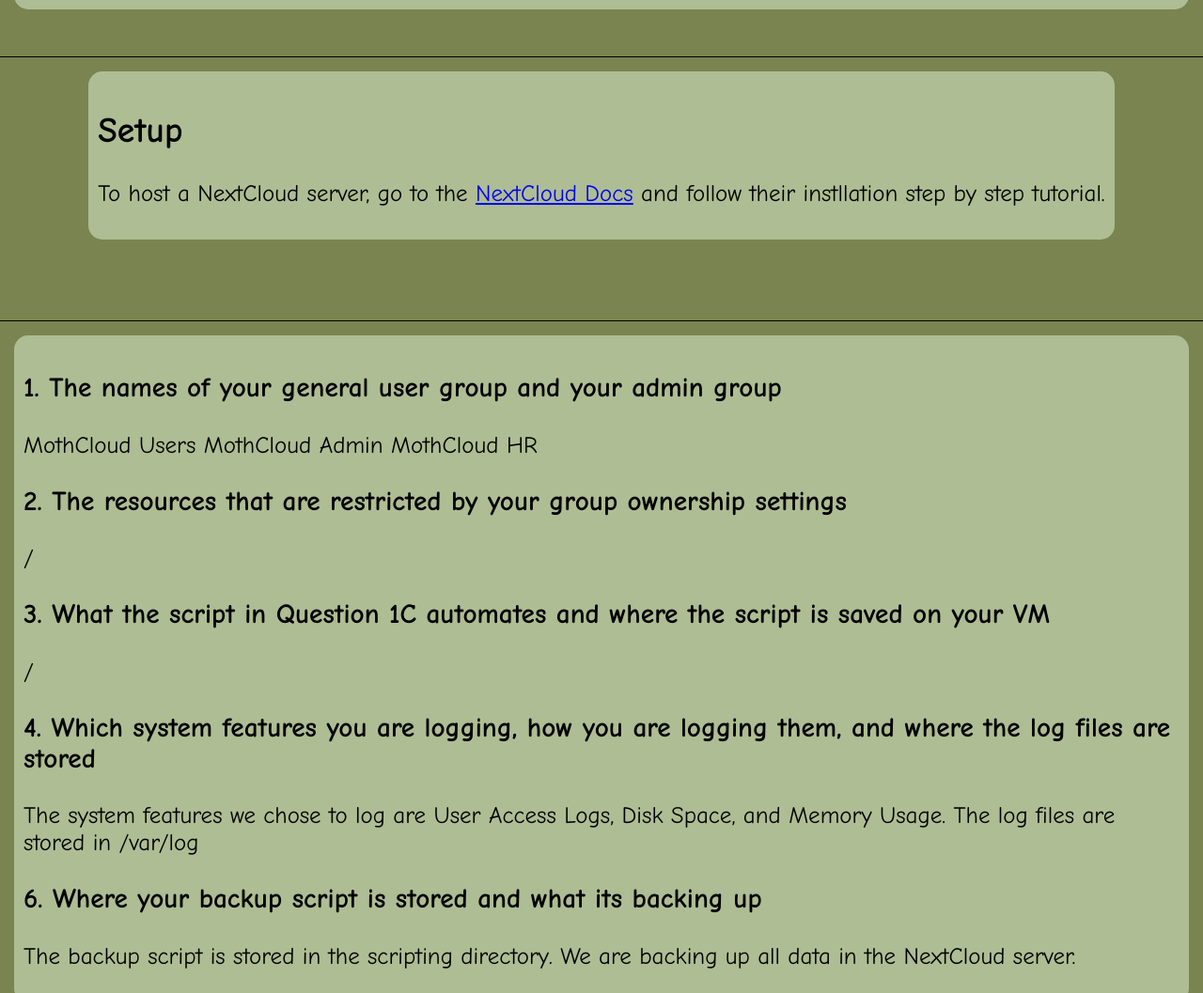
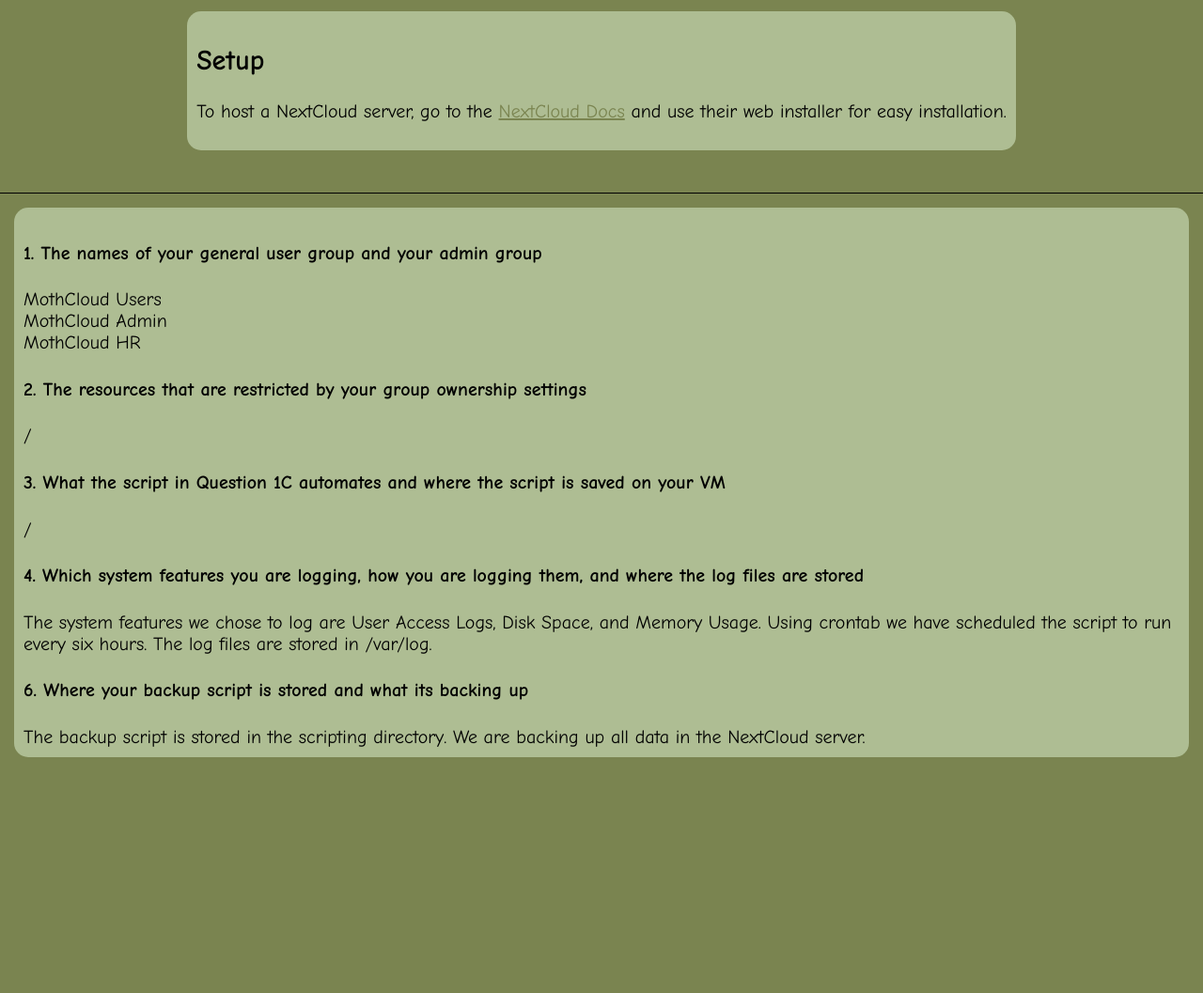
Before and after one commit to fischweinen/MothCloud, a plain HTML site: page index.html in a window 1280 px wide. Shown: the part 415-1472 px from the top of the page at 94% size. Drawn offline with Linux system fonts and the light colour scheme.

Commit message:
beep boop

```diff
--- a/css/style.css
+++ b/css/style.css
@@ -24,12 +24,12 @@ html {
   display: grid;
   grid:
   /* can put back gaps deal with that later please */
-    "overview" 45vh
-    "setup" 35vh
+    "overview" 37vh
+    "setup" 26vh
     "settings" 125vh
-    "members" 81vh
-    "screenshot" 100vh
-    "refrences" 110vh
+    "members" 67vh
+    "screenshot" 113vh
+    "refrences" 90vh
     / 1fr;
 
   gap: 1px;
@@ -60,32 +60,32 @@ html {
 .overview {
   background-color: #7a8450;
   grid-area: overview;
-  font-size: 25px;
+  font-size: 20px;
 }
 .setup {
   background-color: #7a8450;
   grid-area: setup;
-  font-size: 25px;
+  font-size: 20px;
 }
 .settings {
   background-color: #7a8450;
   grid-area: settings;
-  font-size: 25px;
+  font-size: 20px;
 }
 .members {
   background-color: #7a8450;
   grid-area: members;
-  font-size: 25px;
+  font-size: 20px;
 }
 .screenshot {
   background-color: #7a8450;
   grid-area: screenshot;
-  font-size: 25px;
+  font-size: 20px;
 }
 .refrences {
   background-color: #7a8450;
   grid-area: refrences;
-  font-size: 25px;
+  font-size: 20px;
 }
 
 /* ----------------------------------------------------------------------------------------------------------------------------------- */
@@ -96,6 +96,14 @@ html {
   padding: 10px;
   margin: 15px;
   border-radius: 15px;
+}
+
+.setup a {
+  color: #7a8450;
+}
+
+.setup a:hover {
+  color: #95969d;
 }
 
 .indent {
--- a/index.html
+++ b/index.html
@@ -14,7 +14,7 @@
   </head>
 
   <header class="head">
-    <img src="./mothcloud31.png" alt="Our logo" height="85px">
+    <img src="./mothcloud31.png" alt="Our logo" height="85px" />
     <div class="logo">MothCloud</div>
     <div class="navOptions">
       <a href="#overview">Overview</a>
@@ -50,7 +50,13 @@
         <article class="aMatcha">
           <h2>Setup</h2>
           <p>
-            To host a NextCloud server, go to the <a href="https://docs.nextcloud.com/server/latest/admin_manual/installation/source_installation.html">NextCloud Docs</a> and follow their instllation step by step tutorial.
+            To host a NextCloud server, go to the
+            <a
+              target="”_blank”"
+              href="https://nextcloud.com/install/#instructions-server"
+              >NextCloud Docs</a
+            >
+            and use their web installer for easy installation.
           </p>
         </article>
       </div>
@@ -59,23 +65,32 @@
 
       <div class="settings" id="settings">
         <article class="aMatcha">
-          <p>
-            <h3>1. The names of your general user group and your admin group</h3>
-              MothCloud Users
-              MothCloud Admin
-              MothCloud HR
-            <h3>2. The resources that are restricted by your group ownership
-            settings</h3>
-              /
-            <h3>3. What the script in Question 1C automates and where the script is
-            saved on your VM</h3>
-              /
-            <h3>4. Which system features you are logging, how you are logging
-            them, and where the log files are stored</h3>
-              The system features we chose to log are User Access Logs, Disk Space, and Memory Usage. The log files are stored in /var/log
-            <h3>6. Where your backup script is stored and what its backing up</h3>
-              The backup script is stored in the scripting directory. We are backing up all data in the NextCloud server.
-          </p>
+          <h4>1. The names of your general user group and your admin group</h4>
+          MothCloud Users
+          <br />
+          MothCloud Admin
+          <br />
+          MothCloud HR
+          <h4>
+            2. The resources that are restricted by your group ownership
+            settings
+          </h4>
+          /
+          <h4>
+            3. What the script in Question 1C automates and where the script is
+            saved on your VM
+          </h4>
+          /
+          <h4>
+            4. Which system features you are logging, how you are logging them,
+            and where the log files are stored
+          </h4>
+          The system features we chose to log are User Access Logs, Disk Space,
+          and Memory Usage. Using crontab we have scheduled the script to run
+          every six hours. The log files are stored in /var/log.
+          <h4>6. Where your backup script is stored and what its backing up</h4>
+          The backup script is stored in the scripting directory. We are backing
+          up all data in the NextCloud server.
         </article>
       </div>
 
@@ -105,7 +120,11 @@
       <div class="screenshot" id="screenshot">
         <article class="aMatcha">
           <h2>!! MothCloud</h2>
-          <img src="./mothcloud.png" alt="A screenshot of MothCloud in action" height="575px" />
+          <img
+            src="./mothcloud.png"
+            alt="A screenshot of MothCloud in action"
+            width="100%"
+          />
         </article>
       </div>
 
```
